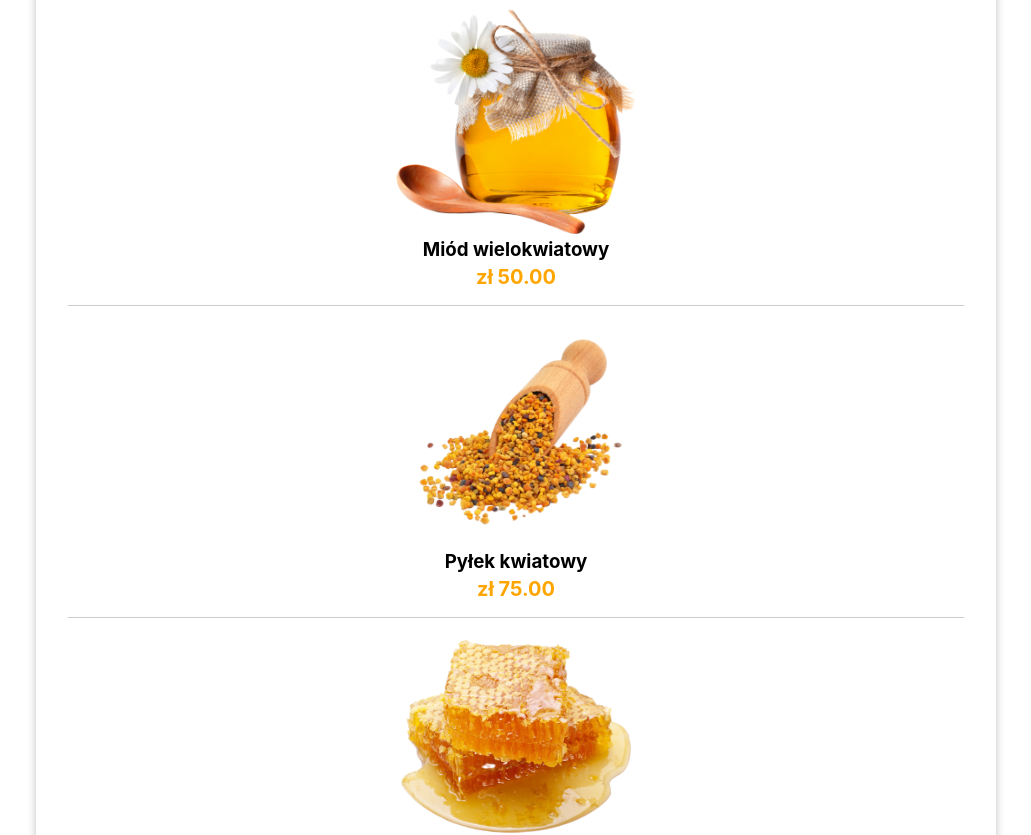
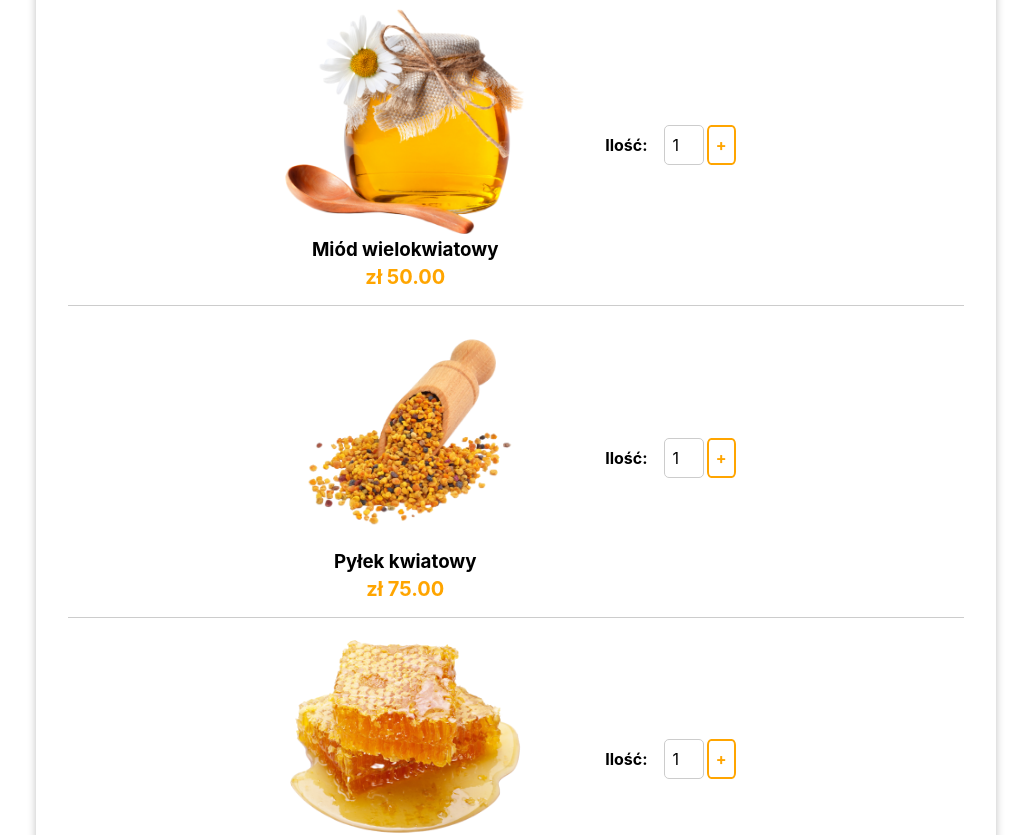
Before and after one commit to bar-85/React-shop-app, a React (Create React App) app: page / in a window 1280 px wide. Shown: the part 940-1775 px from the top of the page, without its empty margins (124-1155 px from the left). Built offline with nearby package versions, Linux system fonts and the light colour scheme.

Commit message:
Add ProductItemForm to ProductItem.js

```diff
--- a/src/components/Products/ProductItem/ProductItem.js
+++ b/src/components/Products/ProductItem/ProductItem.js
@@ -1,4 +1,6 @@
 import classes from './ProductItem.module.css'
+import ProductItemForm from './ProductItemForm'
+
 
 const ProductItem = props => {
     const price = `zł ${props.price.toFixed(2)}`
@@ -12,7 +14,7 @@ const ProductItem = props => {
                 <div className={classes.price}>{price}</div>
 			</div>
             <div>
-
+                <ProductItemForm />
             </div>
 		</li>
 	)
```
